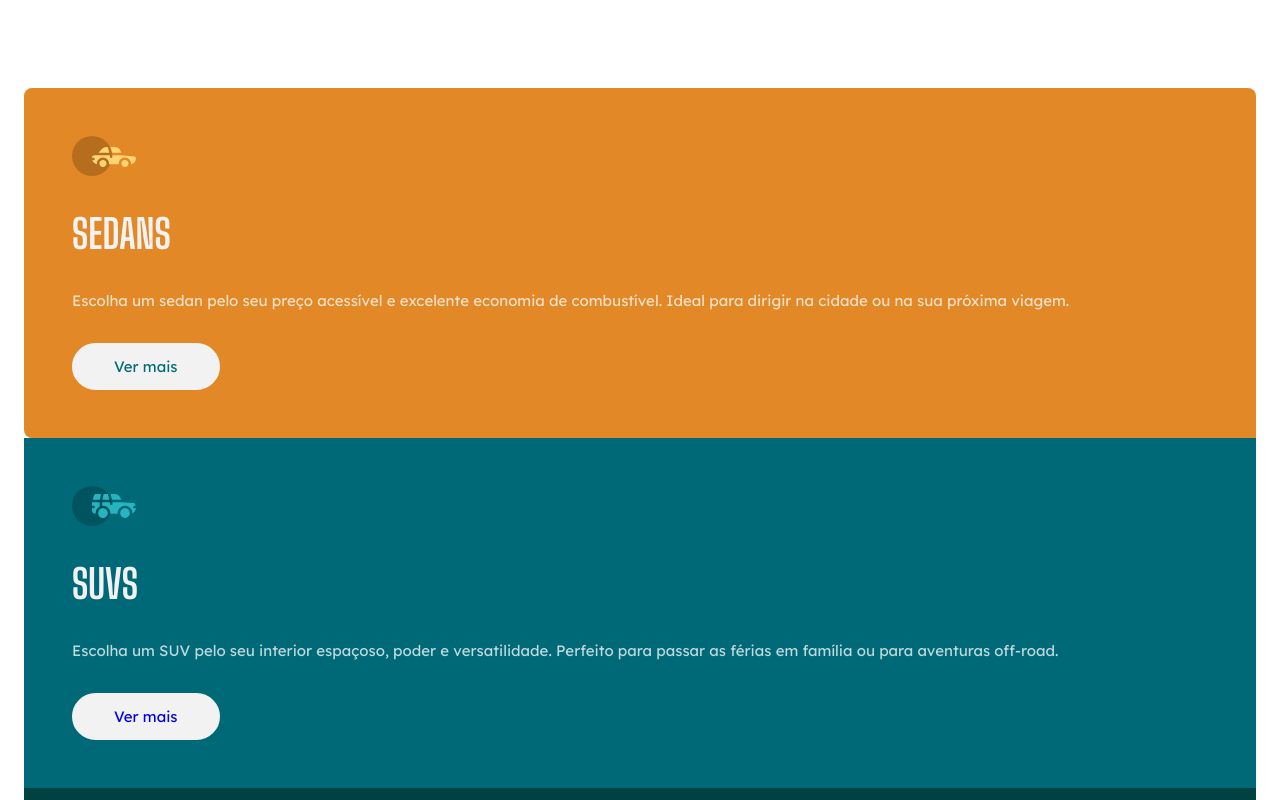
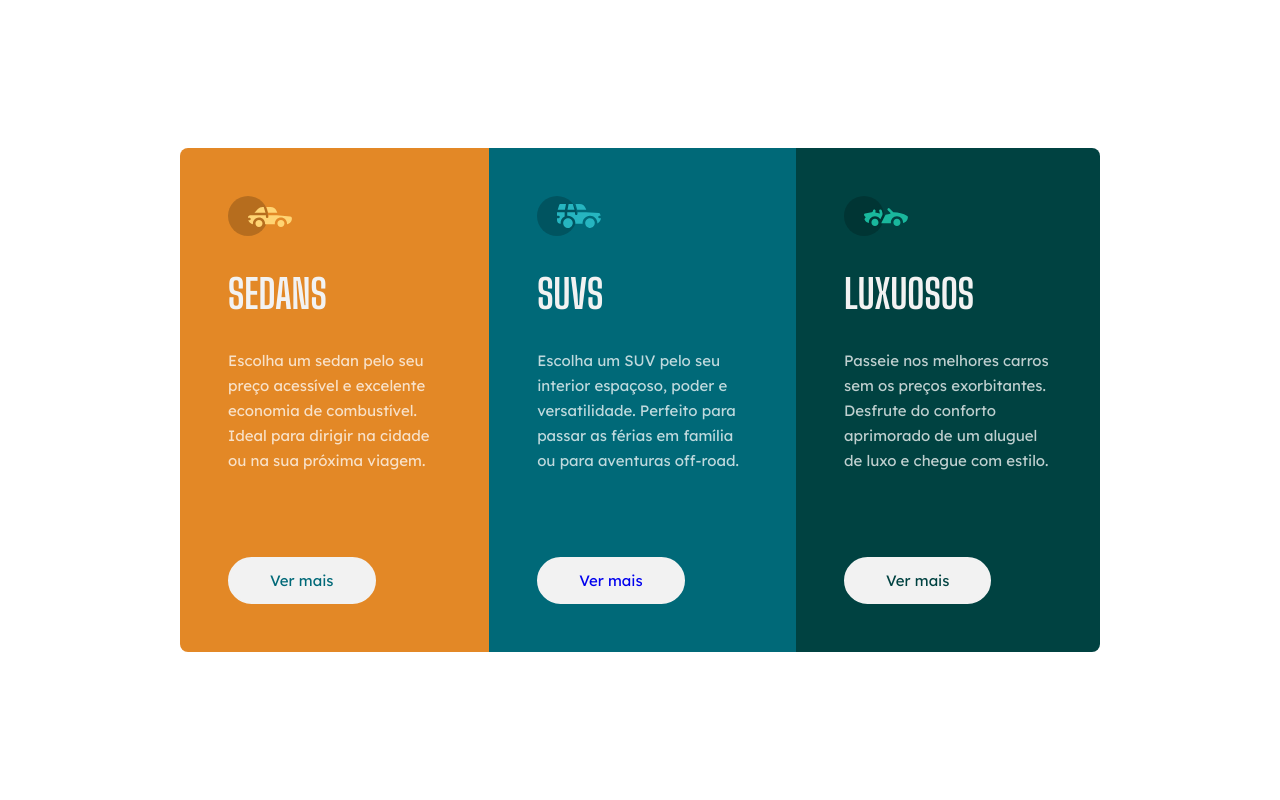
Before and after one commit to pablinho-programador/Carros, a plain HTML site: page index.html in a window 1280 px wide. Shown: the top 800 px of the page. Drawn offline with Linux system fonts and the light colour scheme.

Commit message:
Responsavidade: completa

```diff
--- a/style.css
+++ b/style.css
@@ -49,7 +49,7 @@ section{
 
 .sedans{
     background: var(--orange);
-    border-radius: 8px 8px 0;
+    border-radius: 8px 0 8px 0;
 }
 
 .suvs{
@@ -72,3 +72,37 @@ section{
 .luxuosos a{
     color: var(--dark-cyan);
 }
+
+@media(min-width: 920px){
+
+    body{
+        height: 100vh;
+
+        display: flex;
+        justify-content: center;
+        align-items: center;
+    }
+
+    main{
+        display: flex;
+        max-width: 57.5rem;
+    }
+
+    p{
+        margin-bottom: 5.25rem;
+    }
+
+    a:hover{
+        background: transparent;
+        color: var(--gray);
+    }
+
+    .sedans{
+        border-radius: 8px 0 0 8px;
+    }
+
+    .luxuosos{
+        border-radius: 0 8px 8px 0 ;
+    }
+
+}
```
